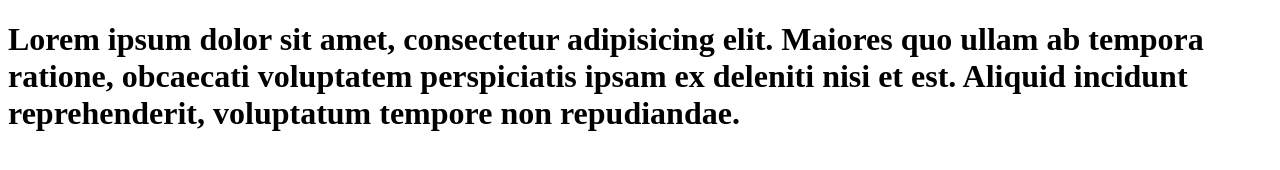
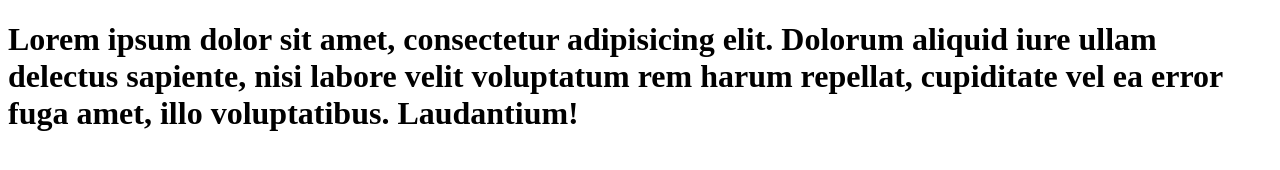
Before and after one commit to Dubsidia/dubsidia.github.io, a plain HTML site: page index.html in a window 1280 px wide. Drawn offline with Linux system fonts and the light colour scheme.

Commit message:
add h1 index.html

```diff
--- a/index.html
+++ b/index.html
@@ -3,8 +3,9 @@
 <head>
 	<meta charset="UTF-8">
 	<title>Document</title>
+	<link rel="stylesheet" href="style.css">
 </head>
 <body>
-	<h1>Lorem ipsum dolor sit amet, consectetur adipisicing elit. Maiores quo ullam ab tempora ratione, obcaecati voluptatem perspiciatis ipsam ex deleniti nisi et est. Aliquid incidunt reprehenderit, voluptatum tempore non repudiandae.</h1>
+	<h1>Lorem ipsum dolor sit amet, consectetur adipisicing elit. Dolorum aliquid iure ullam delectus sapiente, nisi labore velit voluptatum rem harum repellat, cupiditate vel ea error fuga amet, illo voluptatibus. Laudantium!</h1>
 </body>
 </html>
```
